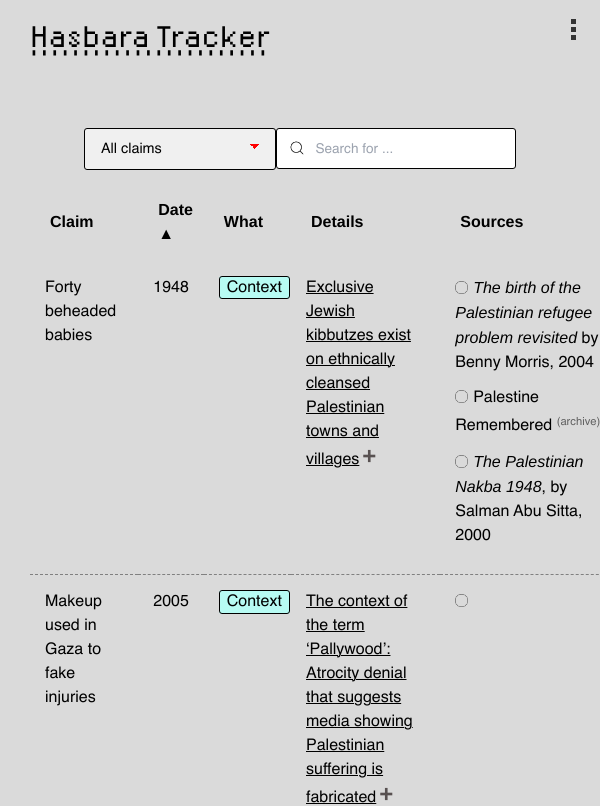
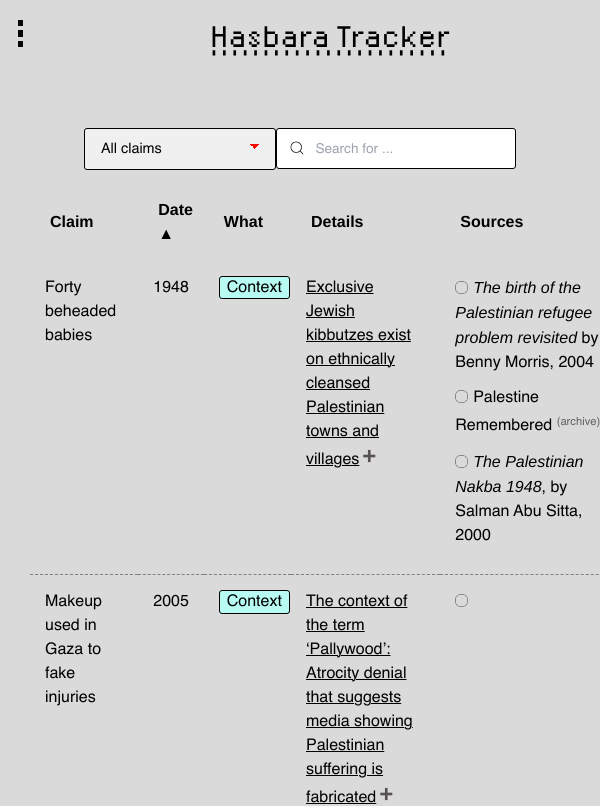
Before and after one commit to tamtzekin/hasbara-tracker, a React (Create React App) app: page /tracker in a window 600 px wide. Shown: the top 806 px of the page. Built offline with nearby package versions, Linux system fonts and the light colour scheme.

Commit message:
(mobile) header + menu fixes

```diff
--- a/src/App.css
+++ b/src/App.css
@@ -400,16 +400,14 @@ h2 .expand-text {
     }
 
     .logo-container {
-        /* max-width: 12rem; */
         top: 0.5rem;
-        text-align: center;
-
+        width: 100%;
     }
 
     .logo-container svg {
         vertical-align: middle;
         height: 2rem;
-        margin-left: auto;
+        margin: 0 auto;
     }
 
     .nav-links {
@@ -436,7 +434,8 @@ h2 .expand-text {
           justify-content: flex-end;
           position: relative;
           top: 0rem;
-          left: -22.6rem;
+          left: 0.5rem;
+          margin-right: auto;
           z-index: 3;
       }
 
@@ -456,7 +455,7 @@ h2 .expand-text {
     }
 
     .arrow-menu {
-        font-size: 2.5em;
+        font-size: 4em;
         margin-bottom: 15px;
     }
 
@@ -534,14 +533,15 @@ h2 .expand-text {
     }
 
     .logo-container {
-        /* left: 2.5rem; */
         top: 1rem;
         width: 15rem;
+        margin-left: 30%;
+        margin-right: 20%;
 
     }
 
     .arrow-menu {
-        font-size: 2.5em;
+        font-size: 3.5em;
         margin-bottom: 2.5%;
     }
 
@@ -570,16 +570,25 @@ h2 .expand-text {
           justify-content: flex-end;
           position: absolute;
           top: 2%;
-          right: 4%;
+          left: 3%;
           z-index: 3;
       }
 
       .bar {
-        width: 5px;
-        height: 5px;
-        background-color: #333;
-        margin: 3px 0;
+        width: 0.3rem;
+        height: 0.4rem;
+        background-color: #060606;
+        margin: 4px 0;
         transition: 0.4s;
+      }
+
+      .menu-links {
+        font-size: 1.4em;
+        text-align: left;
+        margin-left: 1.5rem;
+
+        display: flex;
+        flex-direction: column;
       }
 
       .nav-links {
--- a/src/components/MobileMenu.js
+++ b/src/components/MobileMenu.js
@@ -49,7 +49,7 @@ const MobileMenu = () => {
             >
                 <div className="menu-links">
                     <div class="arrow-menu">
-                        <Link onClick={closeModal}>⇢</Link>
+                        <Link onClick={closeModal}>⤎</Link>
                     </div>
 
                     <Link to="/" onClick={closeModal}>
```
